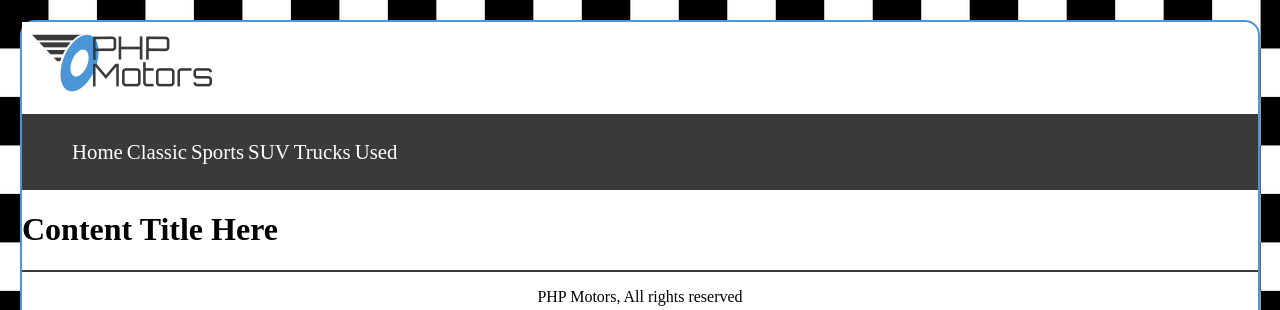
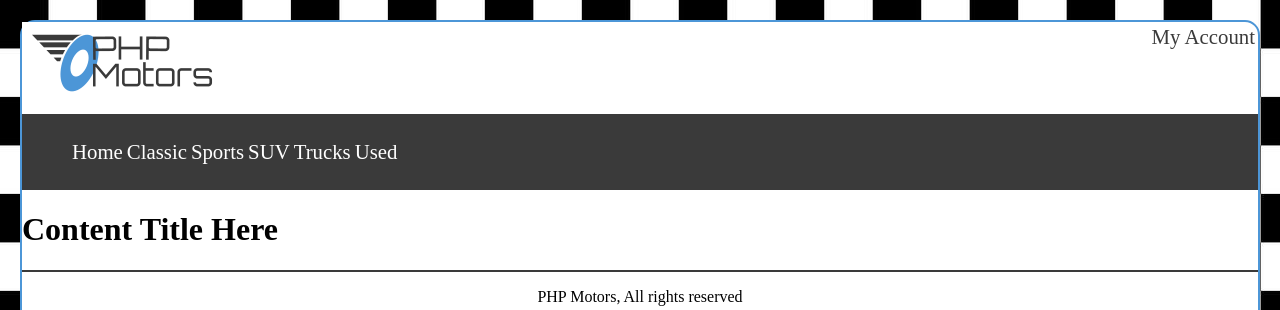
Before and after one commit to mattwandcow/cse340, a PHP site: page /phpmotors/template.php in a window 1280 px wide. Shown: the top 310 px of the page. Run offline with PHP 8.4, Linux system fonts and the light colour scheme.

Commit message:
add phone sizing

```diff
--- a/phpmotors/css/style.css
+++ b/phpmotors/css/style.css
@@ -8,17 +8,11 @@ body{
     background-color: white;
     margin: 20px;
 }
-header image{
-    display: block;
-}
 #login-link
 {
     text-decoration: none;
     color: #3a3a3a;
     font-size: 1.3em;
-    position: absolute;
-    top: 25x;
-    right: 25px;
     text-align: right;
 }
 
@@ -43,3 +37,13 @@ footer{
     border-top: 2px solid #3a3a3a;
     text-align: center;
 }
+
+@media (min-width: 1100px){
+    /* Largest */
+    #login-link {
+    position: absolute;
+    top: 25px;
+    right: 25px;
+    text-align: right;
+    }
+}
```
